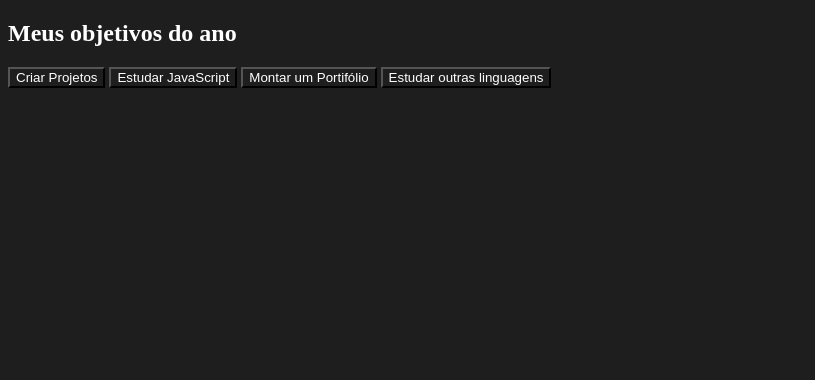
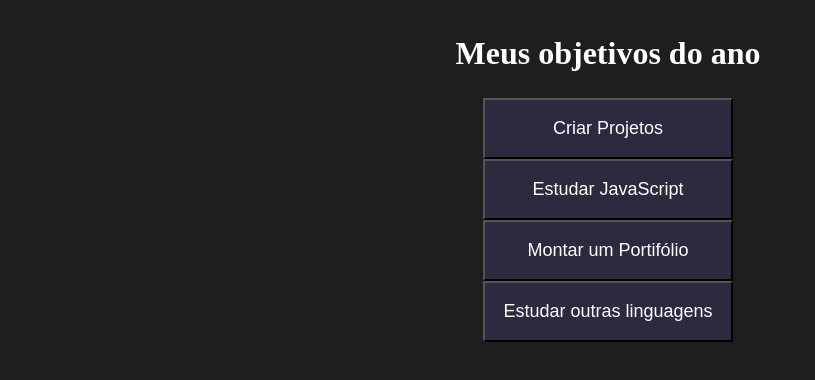
Before and after one commit to danielgarcia1c/3j, a plain HTML site: page index.html in a window 1280 px wide. Shown: the whole page, without its empty margins (0-815 px from the left). Drawn offline with Linux system fonts and the light colour scheme.

Commit message:
Add files via upload

```diff
--- a/index.html
+++ b/index.html
@@ -9,7 +9,7 @@
 </head>
 <body>
   <section class="conteudoprincipal">
-  <h2 class="titulo-principal">Meus objetivos do ano</h2>
+  <h2 class="tituloprincipal">Meus objetivos do ano</h2>
   <div class="botoes">
   <button class="botao">Criar Projetos</button>
   <button class="botao">Estudar JavaScript</button>
--- a/style.css
+++ b/style.css
@@ -12,3 +12,28 @@
   color: var(--branco);
 
 }
+.conteudoprincipal{
+   display: flex;
+   flex-direction: column;
+   justify-content: center;
+   align-items: center;
+   max-width: 1200px;
+   width: 100%;
+
+
+}
+.tituloprincipal{
+  text-align: center;
+  width: 100%;
+  font-size: 32px;
+}
+.botao{
+ background-color: var(--botao-inativo);
+ color: #FFFFFF;
+ display: flex;
+ font-size: 18px;
+ width: 100%;
+ align-items: center;
+ justify-content: center;
+ padding: 1em;
+}
```
